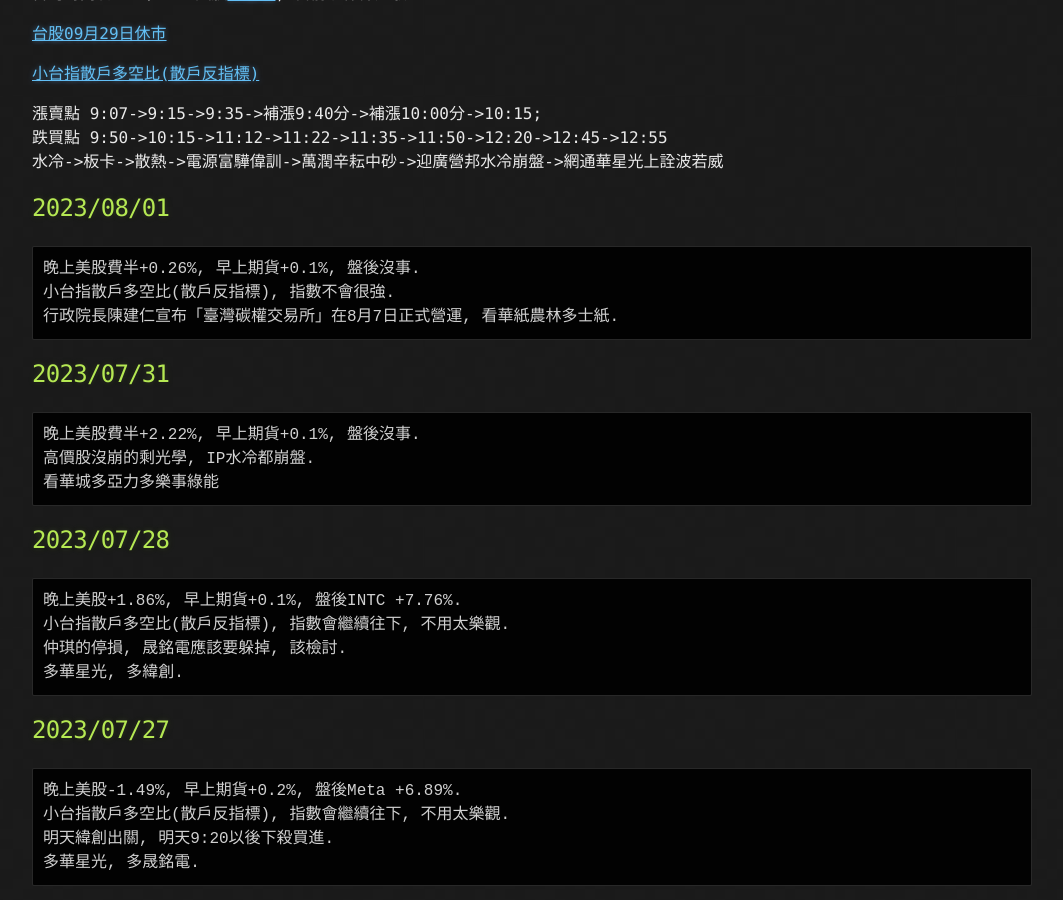
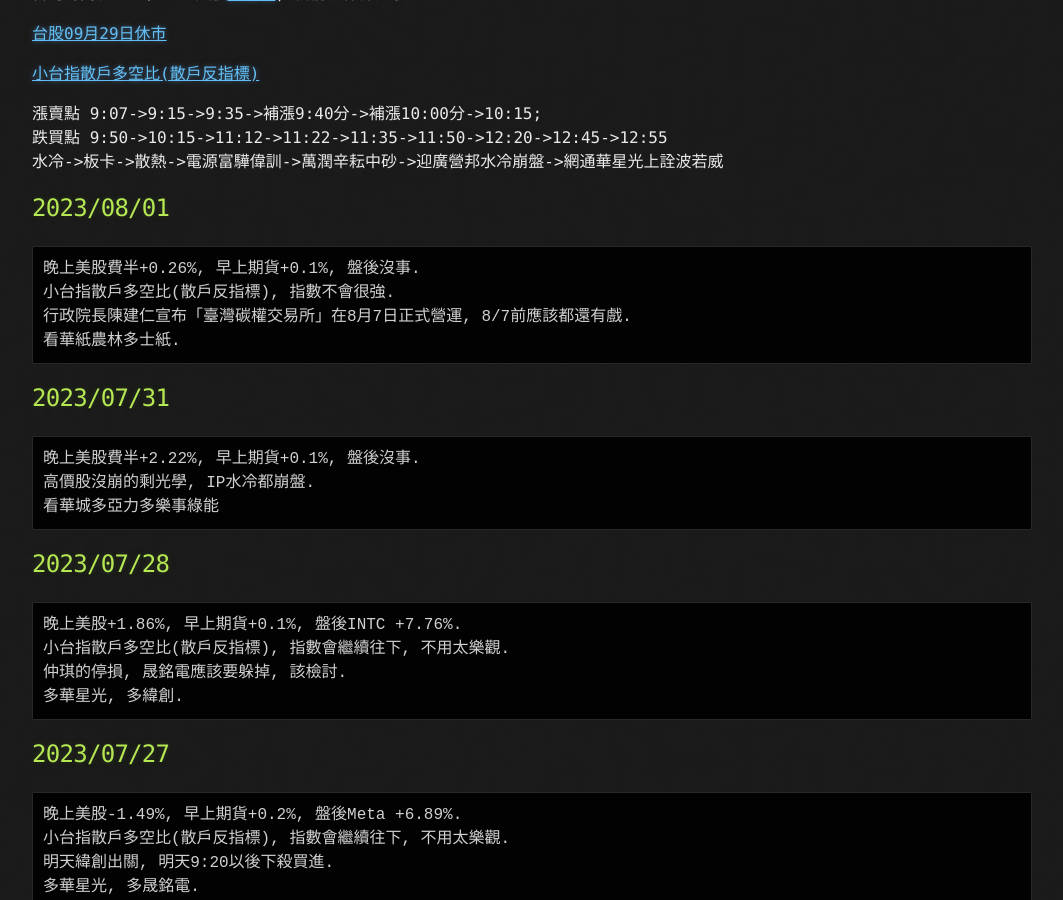
Before and after one commit to lepg5487/Stock_God, a Jekyll site: the page built from index.md, in a window 1280 px wide and 900 px high, scrolled down 436 px. Shown: the whole window, without its empty margins (108-1171 px from the left). Built offline with Jekyll 4.4.1, drawn with Linux system fonts in a browser that asks for light colours; our own code applies the rules of GitHub Pages for plain Markdown files.

Commit message:
Update index.md

````diff
--- a/index.md
+++ b/index.md
@@ -24,7 +24,8 @@
 ```
 晚上美股費半+0.26%, 早上期貨+0.1%, 盤後沒事.
 小台指散戶多空比(散戶反指標), 指數不會很強.
-行政院長陳建仁宣布「臺灣碳權交易所」在8月7日正式營運, 看華紙農林多士紙.
+行政院長陳建仁宣布「臺灣碳權交易所」在8月7日正式營運, 8/7前應該都還有戲.
+看華紙農林多士紙.
 ```
 
 ## 2023/07/31
````
